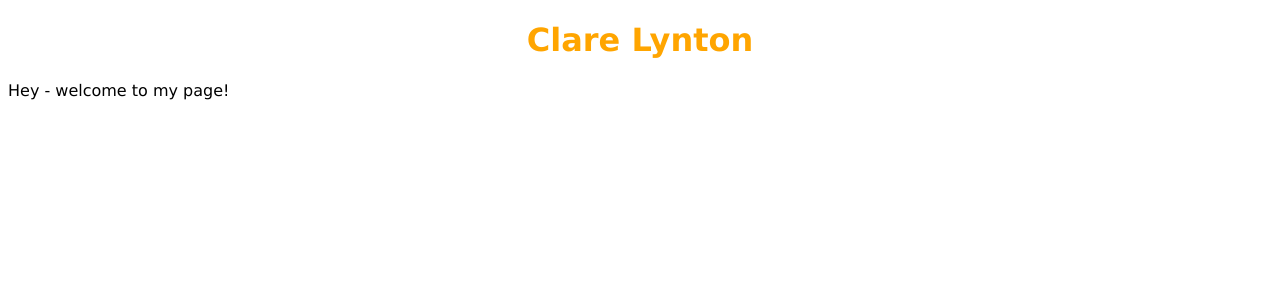
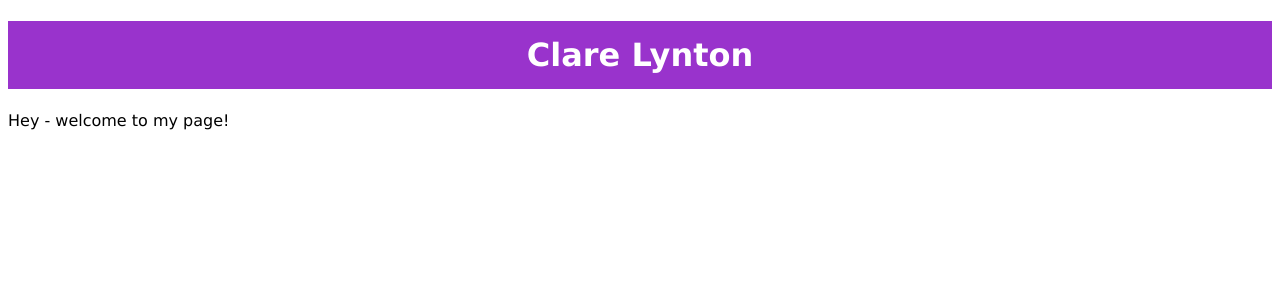
Before and after one commit to clarelynton/clarelynton.github.io, a Jekyll site: the page index.html, which Jekyll copies as it is, in a window 1280 px wide. Shown: the top 300 px of the page. Built offline with Jekyll 4.4.1, drawn with Linux system fonts in a browser that asks for light colours.

Commit message:
Update index.html

```diff
--- a/index.html
+++ b/index.html
@@ -10,7 +10,7 @@
 </head>
 
 <body>
-  <h1>Clare Lynton</h1>
+  <h1 class="header">Clare Lynton</h1>
   <p>Hey - welcome to my page!</p>
 </body>
 
```
